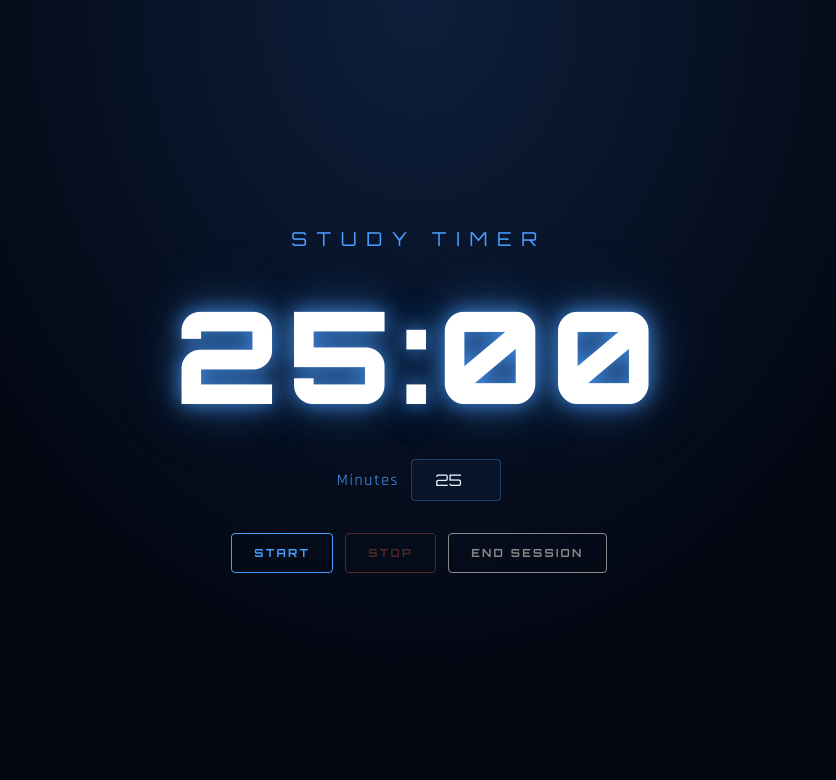
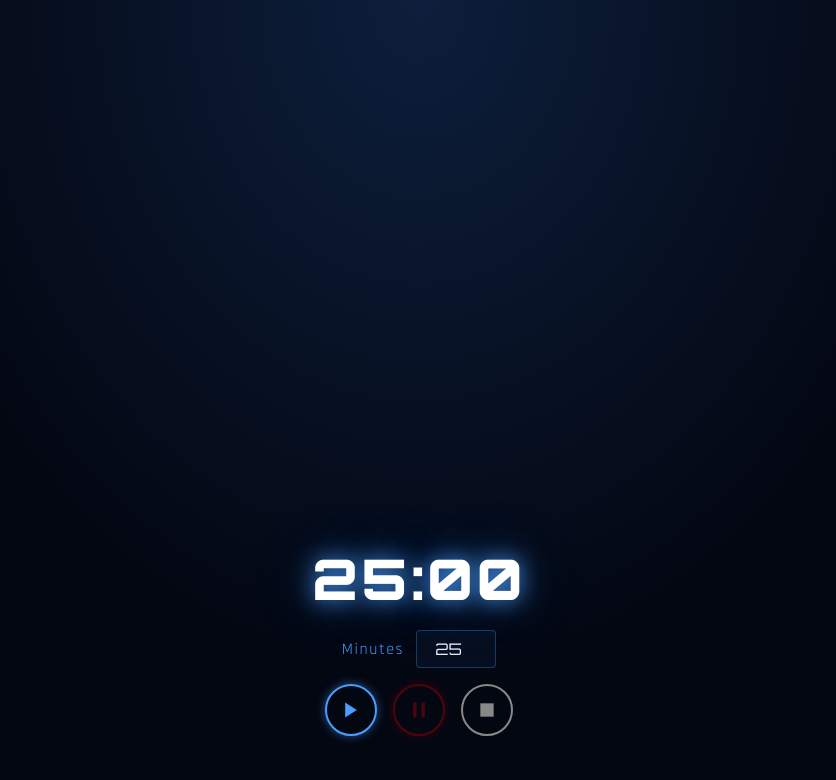
Before and after one commit to devsuoa/devsuoa-devs-sesa-beginner-hackathon-2026-lortisol, a React (Vite) app in the folder frontend/: page / in a window 1280 px wide. Shown: the top 780 px of the page, without its empty margins (221-1057 px from the left). Built offline with nearby package versions, Linux system fonts and the light colour scheme.

Commit message:
Font improvement+buttons

```diff
--- a/frontend/src/App.tsx
+++ b/frontend/src/App.tsx
@@ -45,8 +45,6 @@ export default function App() {
 
   return (
     <div className="container">
-      <h1>Study Timer</h1>
-
       <div className="timer">{display}</div>
 
       <div className="minutes-row">
@@ -68,14 +66,21 @@ export default function App() {
       {finished && <p className="message">Mission complete.</p>}
 
       <div className="buttons">
-        <button onClick={startTimer} disabled={running} className="btn-start">
-          Start
+        <button onClick={startTimer} disabled={running} className="btn-start" title="Start">
+          <svg viewBox="0 0 24 24" fill="currentColor" width="20" height="20">
+            <polygon points="5,3 19,12 5,21" />
+          </svg>
         </button>
-        <button onClick={stopTimer} disabled={!running} className="btn-stop">
-          Stop
+        <button onClick={stopTimer} disabled={!running} className="btn-stop" title="Pause">
+          <svg viewBox="0 0 24 24" fill="currentColor" width="20" height="20">
+            <rect x="5" y="3" width="4" height="18" />
+            <rect x="15" y="3" width="4" height="18" />
+          </svg>
         </button>
-        <button onClick={endSession} className="btn-end">
-          End Session
+        <button onClick={endSession} className="btn-end" title="End Session">
+          <svg viewBox="0 0 24 24" fill="currentColor" width="20" height="20">
+            <rect x="4" y="4" width="16" height="16" />
+          </svg>
         </button>
       </div>
     </div>
--- a/frontend/src/index.css
+++ b/frontend/src/index.css
@@ -7,29 +7,21 @@ body {
   background-image: radial-gradient(ellipse at top, #0d1f3c 0%, #030712 60%);
   min-height: 100vh;
   display: flex;
-  align-items: center;
+  align-items: flex-end;
   justify-content: center;
+  padding-bottom: 4rem;
 }
 
 .container {
   display: flex;
   flex-direction: column;
   align-items: center;
-  gap: 1.5rem;
-}
-
-h1 {
-  font-family: 'Orbitron', monospace;
-  font-size: 1.2rem;
-  font-weight: 400;
-  letter-spacing: 0.5em;
-  color: #4a9eff;
-  text-transform: uppercase;
+  gap: 1rem;
 }
 
 .timer {
   font-family: 'Orbitron', monospace;
-  font-size: 8rem;
+  font-size: 3.5rem;
   font-weight: 900;
   color: #ffffff;
   text-shadow:
@@ -55,47 +47,58 @@ input[type="number"] {
   color: #e0f0ff;
   font-family: 'Orbitron', monospace;
   font-size: 1rem;
-  padding: 10px 14px;
+  padding: 8px 12px;
   border-radius: 4px;
-  width: 90px;
+  width: 80px;
   outline: none;
   text-align: center;
 }
 
 .buttons {
   display: flex;
-  gap: 12px;
-  margin-top: 0.5rem;
+  gap: 16px;
 }
 
 button {
-  font-family: 'Orbitron', monospace;
-  font-size: 0.7rem;
-  font-weight: 700;
-  letter-spacing: 0.2em;
-  text-transform: uppercase;
-  padding: 12px 22px;
-  border-radius: 4px;
+  width: 52px;
+  height: 52px;
+  border-radius: 50%;
   cursor: pointer;
   transition: all 0.2s;
-  border: 1px solid;
+  border: 2px solid;
   background: transparent;
+  display: flex;
+  align-items: center;
+  justify-content: center;
 }
 
-.btn-start { border-color: #4a9eff; color: #4a9eff; }
-.btn-stop  { border-color: #ff6b4a; color: #ff6b4a; }
-.btn-end   { border-color: #888;    color: #888;    }
+.btn-start {
+  border-color: #4a9eff;
+  color: #4a9eff;
+  box-shadow: 0 0 10px rgba(74,158,255,0.5);
+}
+
+.btn-stop {
+  border-color: #ff0000;
+  color: #ff0000;
+  box-shadow: 0 0 10px rgba(255,0,0,0.5);
+}
+
+.btn-end {
+  border-color: #888;
+  color: #888;
+}
 
 button:hover:not(:disabled) {
   background: rgba(255,255,255,0.05);
-  box-shadow: 0 0 16px rgba(74,158,255,0.2);
+  box-shadow: 0 0 20px rgba(74,158,255,0.4);
 }
 
 button:disabled { opacity: 0.3; cursor: not-allowed; }
 
 .message {
   font-family: 'Orbitron', monospace;
-  font-size: 0.8rem;
+  font-size: 0.75rem;
   letter-spacing: 0.3em;
   color: #4a9eff;
 }
```
